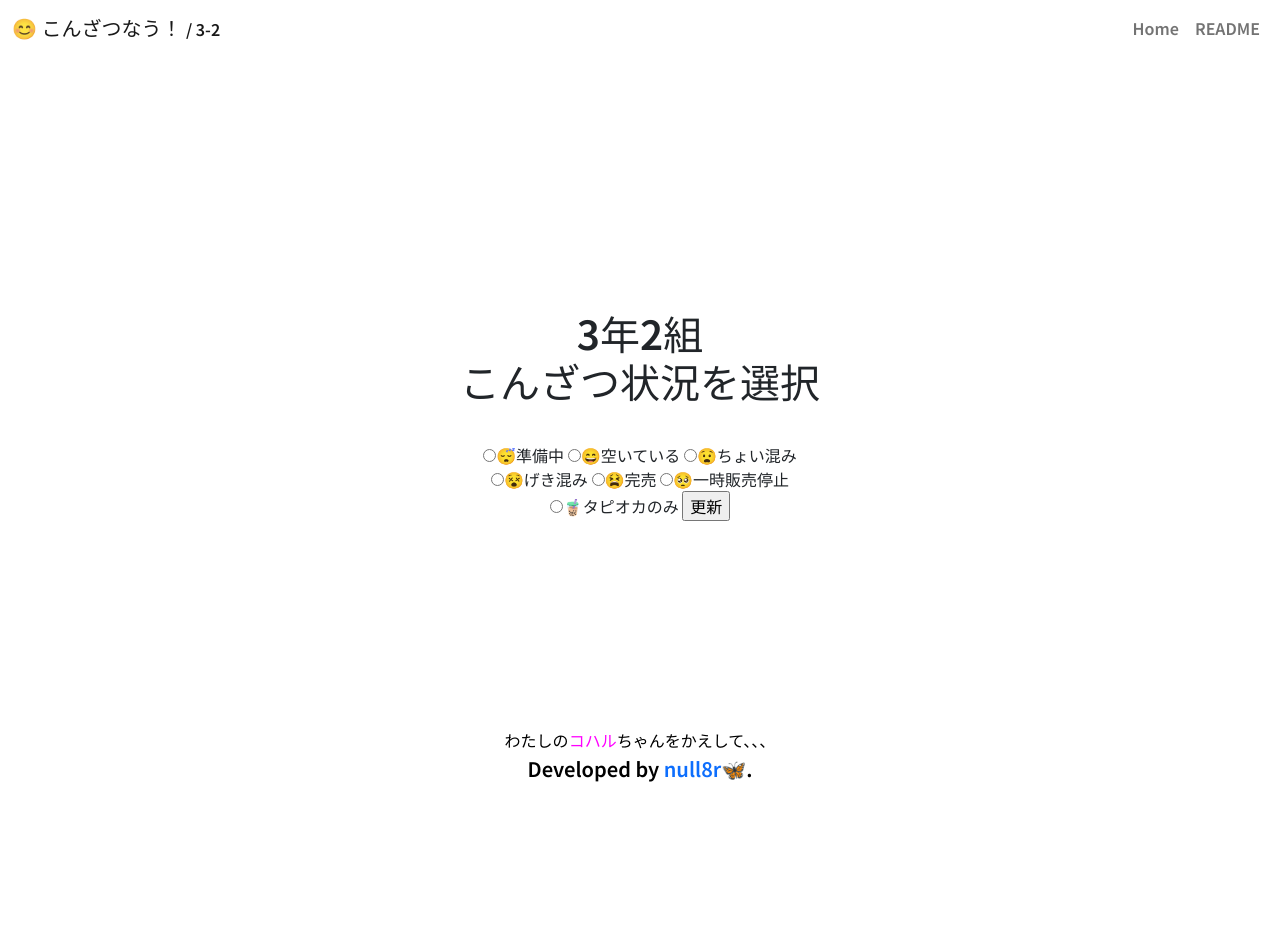
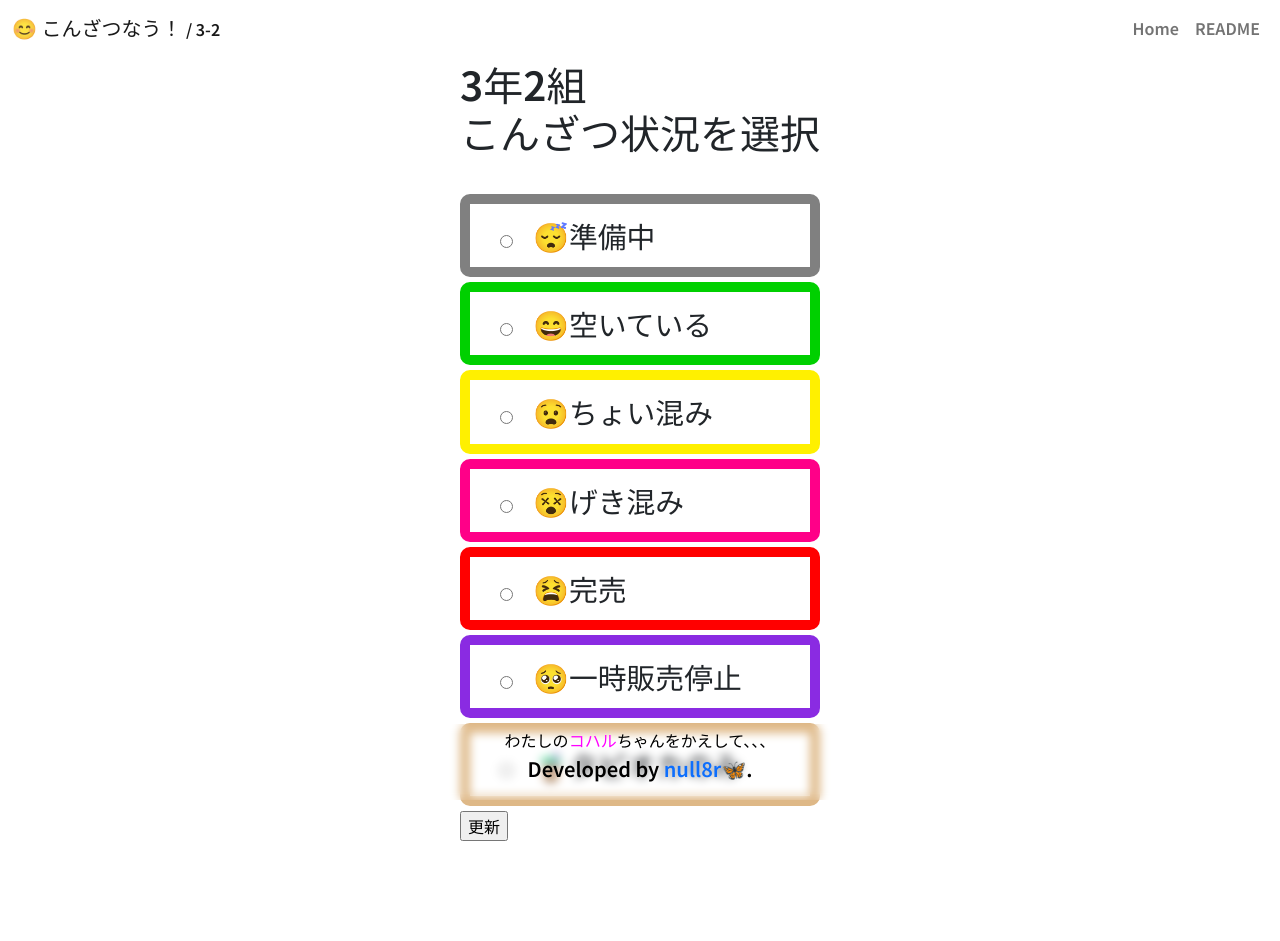
Before and after one commit to null8r/konzatsu-now, a PHP site: page /staff in a window 1280 px wide. Before the commit the page ends 782 px from the top, so only its background shows below. Run offline with PHP 8.4, Linux system fonts and the light colour scheme; style sheets or scripts are compiled from the project's sources; some libraries are stand-ins or nearby versions.

Commit message:
css忘れていた

```diff
--- a/staff/src/css/staff.css
+++ b/staff/src/css/staff.css
@@ -1,3 +1,50 @@
 main {
-  padding-top: 50px;
+  height: auto;
+  padding-top: 60px;
+  padding-bottom: 100px;
+}
+
+.konzatsu {
+  text-align: left;
+}
+
+.closed {
+  border: solid 10px #808080;
+}
+
+.empty {
+  border: solid 10px #00d000;
+}
+
+.little {
+  border: solid 10px #fff000;
+}
+
+.crowded {
+  border: solid 10px #ff0088;
+}
+
+.sold {
+  border: solid 10px #ff0000;
+}
+
+.stop {
+  border: solid 10px #8a2be2;
+}
+
+.only {
+  border: solid 10px #deb887;
+}
+
+#list label {
+  display: block;
+  padding: 10px;
+  margin: 5px auto;
+  font-size: 180%;
+  border-radius: 10px;
+}
+
+#list label input {
+  margin-left: 20px;
+  margin-right: 20px;
 }/*# sourceMappingURL=staff.css.map */
--- a/staff/src/css/staff.scss
+++ b/staff/src/css/staff.scss
@@ -1,3 +1,43 @@
 main {
-  padding-top: 50px
+  height: auto;
+  padding-top: 60px;
+  padding-bottom: 100px;
 }
+
+.konzatsu{
+text-align: left;
+}
+
+.closed{
+border: solid 10px #808080;
+}
+.empty{
+border: solid 10px #00d000;
+}
+.little{
+border: solid 10px #fff000;
+}
+.crowded{
+border: solid 10px #ff0088;
+}
+.sold{
+border: solid 10px #ff0000;
+}
+.stop{
+  border: solid 10px #8a2be2;
+}
+.only{
+  border: solid 10px #deb887;
+}
+
+#list label{
+display: block;
+padding: 10px;
+margin: 5px auto;
+font-size: 180%;
+border-radius: 10px;
+}
+#list label input{
+margin-left: 20px;
+margin-right: 20px;
+}
```
Also changed, not shown: 1 other file.
